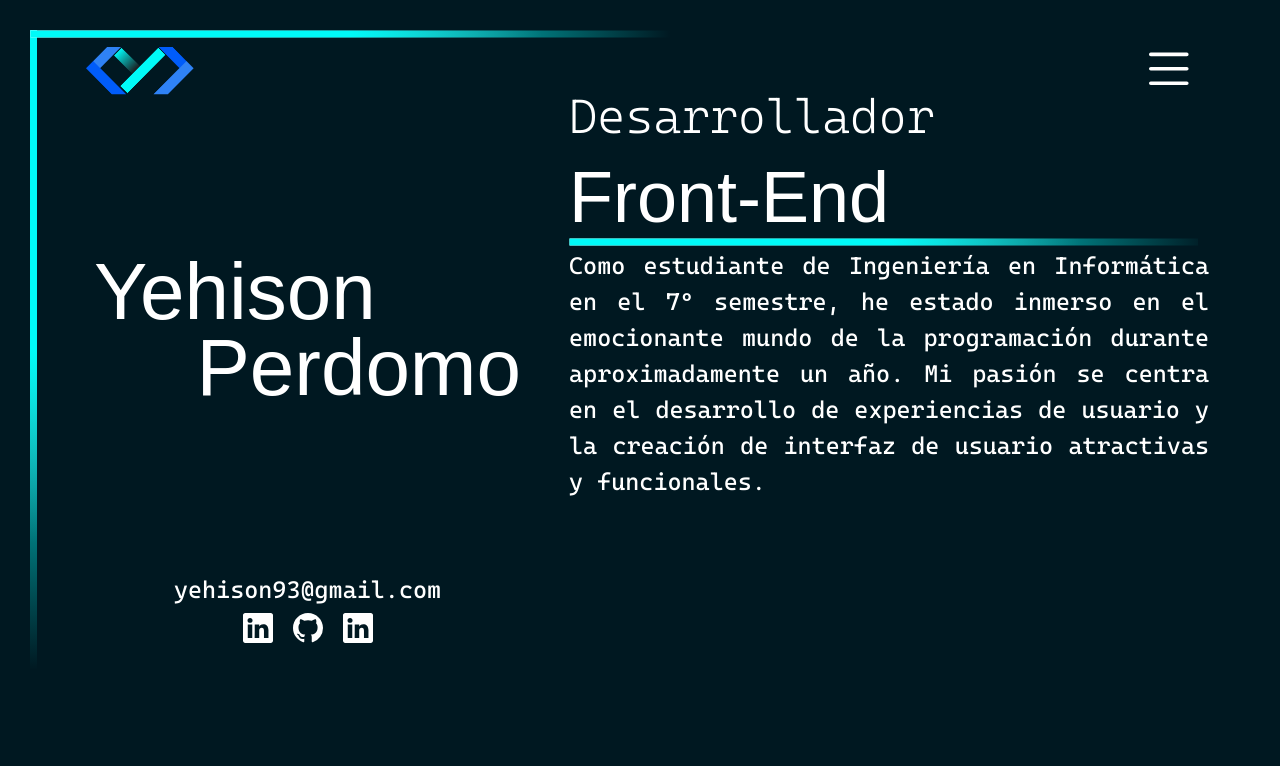
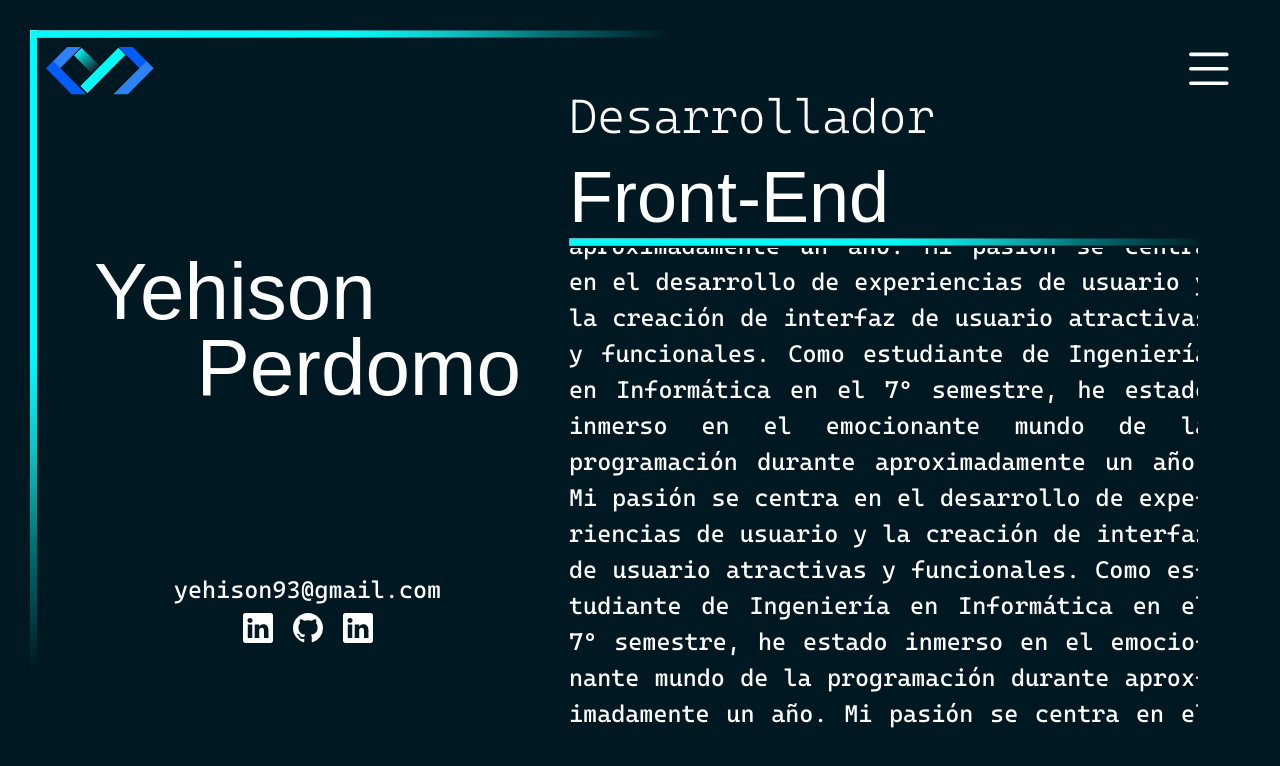
Before and after one commit to yehison93/portfolio, an Astro site: page / in a window 1280 px wide. Shown: the top 766 px of the page. Built offline with nearby package versions, Linux system fonts and the light colour scheme; Astro itself is replaced by a stand-in of ours; a web font is replaced by a local one.

Commit message:
cambios varios

```diff
--- a/src/components/Avatar.astro
+++ b/src/components/Avatar.astro
@@ -32,7 +32,7 @@ const dates = resorces.info.avatar;
     padding: 0;
   }
 
-  @media screen and (max-width: 992px) {
+  @media screen and (max-width: 768px) {
     .container-name-contact {
       max-width: 300px;
     }
--- a/src/components/Header.astro
+++ b/src/components/Header.astro
@@ -3,7 +3,7 @@ import { Image } from "astro:assets";
 import localLogoImage from "../assets/image/logo_yehison.png";
 ---
 
-<header class="container bg-body-trasnparent container-header">
+<header class="container-fluid bg-body-trasnparent container-header">
   <div class="row">
     <div class="col container-logo-header">
       <a href="#">
--- a/src/components/Page.astro
+++ b/src/components/Page.astro
@@ -24,11 +24,17 @@ const { pageData } = Astro.props;
   }
 
   .container-main {
-    position: fixed;
-    bottom: unset;
-    height: 70vh;
+    /* position: fixed; */
+    /* top: 0; */
+    display: flex;
+    justify-content: center;
+    align-items: center;
+    align-content: center;
+    text-align: justify;
+    margin: auto;
+    hyphens: auto;
+    height: 60vh;
     width: 50vw;
-    padding-bottom: 150px;
     overflow: scroll;
     -ms-overflow-style: none;
     scrollbar-width: none;
@@ -43,7 +49,6 @@ const { pageData } = Astro.props;
       bottom: unset;
       height: 500px;
       width: 80vw;
-      padding-bottom: 100px;
     }
   }
 </style>
--- a/src/pages/index.astro
+++ b/src/pages/index.astro
@@ -11,6 +11,14 @@ const pageData = {
     Como estudiante de Ingeniería en Informática en el 7º semestre, he estado
     inmerso en el emocionante mundo de la programación durante aproximadamente
     un año. Mi pasión se centra en el desarrollo de experiencias de usuario y la
-    creación de interfaz de usuario atractivas y funcionales.
+    creación de interfaz de usuario atractivas y funcionales. Como estudiante de
+    Ingeniería en Informática en el 7º semestre, he estado inmerso en el
+    emocionante mundo de la programación durante aproximadamente un año. Mi
+    pasión se centra en el desarrollo de experiencias de usuario y la creación
+    de interfaz de usuario atractivas y funcionales. Como estudiante de
+    Ingeniería en Informática en el 7º semestre, he estado inmerso en el
+    emocionante mundo de la programación durante aproximadamente un año. Mi
+    pasión se centra en el desarrollo de experiencias de usuario y la creación
+    de interfaz de usuario atractivas y funcionales.
   </p>
 </Layout>
```
